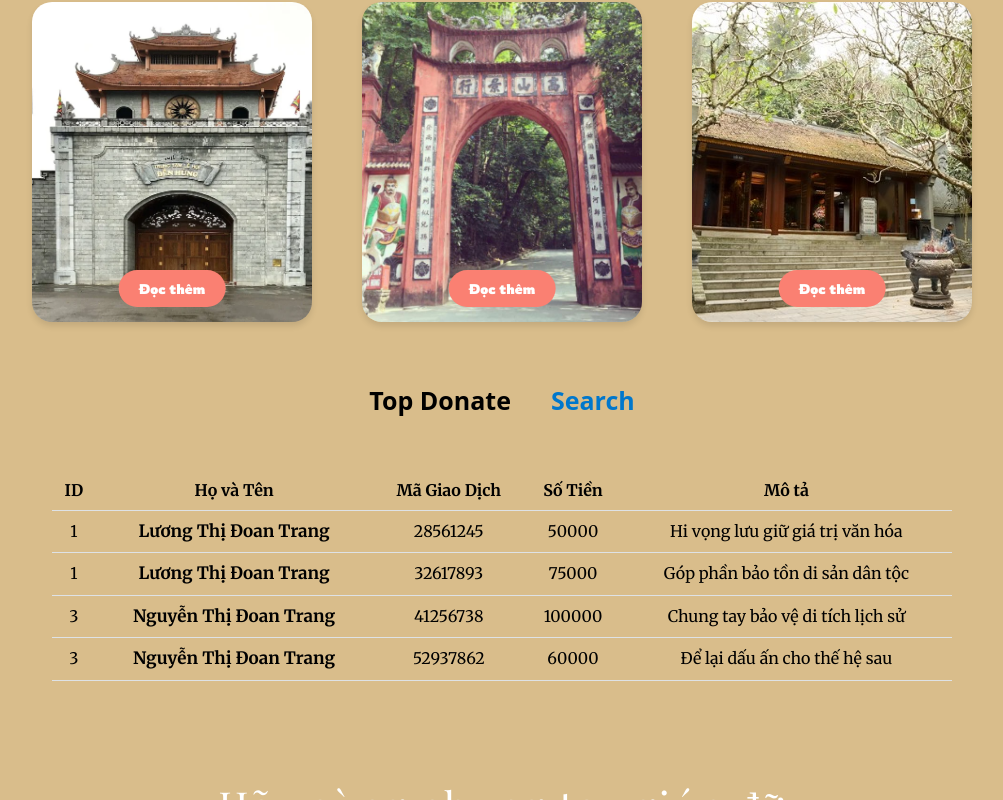
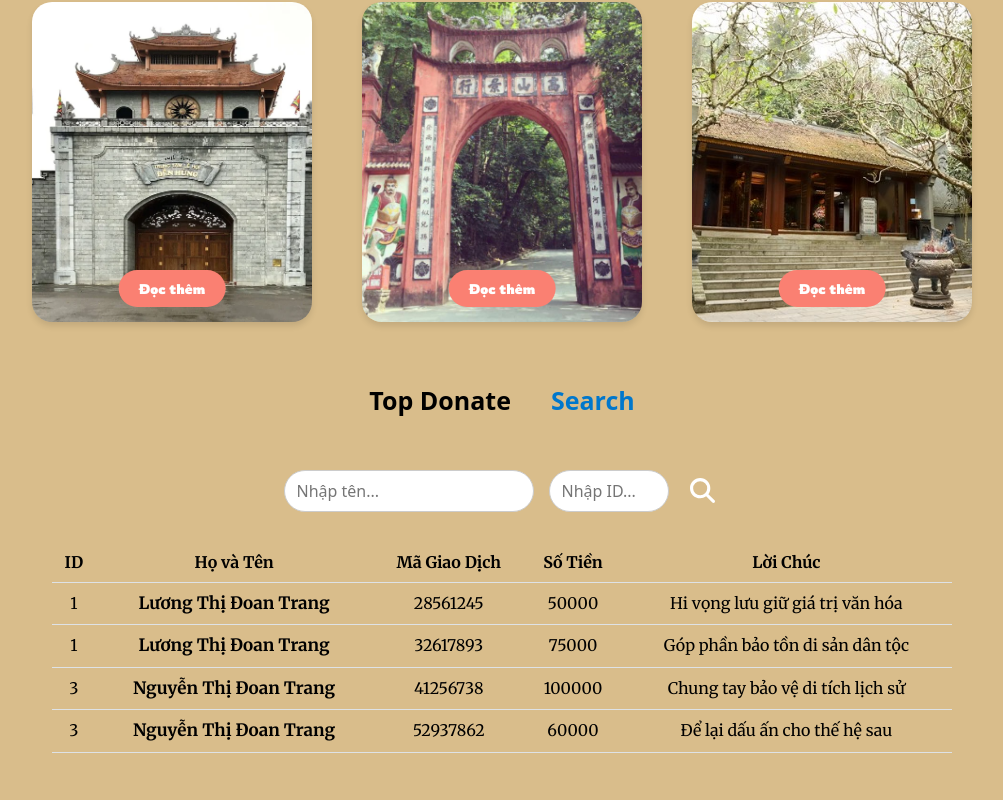
Before and after one commit to HungLyonLuudepythoin/origin, a React (Vite) app in the folder fe/: page /donate in a window 1280 px wide. Both pictures are taken after a click on the button "Search". Shown: the part 1051-1851 px from the top of the page, without its empty margins (138-1141 px from the left). Built offline with nearby package versions, Linux system fonts and the light colour scheme; a web font is replaced by a local one.

Commit message:
Chỉnh Sửa Lại Trang Donation

```diff
--- a/fe/package.json
+++ b/fe/package.json
@@ -10,6 +10,9 @@
     "preview": "vite preview"
   },
   "dependencies": {
+    "@fortawesome/fontawesome-svg-core": "^6.7.2",
+    "@fortawesome/free-solid-svg-icons": "^6.7.2",
+    "@fortawesome/react-fontawesome": "^0.2.2",
     "bootstrap": "^5.3.5",
     "react": "^19.0.0",
     "react-bootstrap": "^2.10.9",
--- a/fe/src/pages/donate.jsx
+++ b/fe/src/pages/donate.jsx
@@ -1,6 +1,8 @@
 import React, { useEffect, useRef, useState } from "react";
 import { useNavigate } from 'react-router-dom';
 import Table from 'react-bootstrap/Table';
+import { FontAwesomeIcon } from '@fortawesome/react-fontawesome';
+import { faMagnifyingGlass } from '@fortawesome/free-solid-svg-icons';
 import "../styles/donate.css";
 import { Tab } from "bootstrap";
 function Donate() {
@@ -67,6 +69,12 @@ function Donate() {
     }
     else if (status==="search") {
       return (
+      <>
+        <form id="searchForm" className="search-container">
+            <input type="text" name="name" placeholder="Nhập tên..." className="search-input1" />
+            <input type="text" name="id" placeholder="Nhập ID..." className="search-input2" />
+            <button type="submit" className="search-button"><FontAwesomeIcon icon={faMagnifyingGlass} /></button>
+        </form>
         <Table responsive hover className="tableTop">
           <thead>
             <tr>
@@ -74,7 +82,7 @@ function Donate() {
               <th>Họ và Tên</th>
               <th>Mã Giao Dịch</th>
               <th>Số Tiền</th>
-            <th>Mô tả</th>
+              <th>Lời Chúc</th>
             </tr>
           </thead>
           <tbody>
@@ -89,6 +97,7 @@ function Donate() {
             ))}
           </tbody>
         </Table>
+      </>
       )
     }
   }
--- a/fe/src/styles/donate.css
+++ b/fe/src/styles/donate.css
@@ -213,10 +213,43 @@ body {
     color: #009EFF;
 }
 
+/* Search */
+.search-container {
+    display: flex;
+    gap: 15px;
+    align-items: center;
+    margin-bottom: 30px;
+}
+
+.search-container input {
+    padding: 8px 12px;
+    font-size: 16px;
+    border: 1px solid #ccc;
+    border-radius: 30px;
+    flex: 1;
+}
+.search-input1 {
+    width: 250px;
+}
+.search-input2 {
+    max-width: 120px;
+}
+.search-button {
+    color: white;
+    cursor: pointer;
+    font-size: 25px;
+    height: 20px;
+}
+
+.search-button:hover {
+    color: #009EFF;
+}
+
+
 /* Donation Fill */
 .donate-help {
     text-align: center;
-    margin-bottom: 90px;
+
 }
 
 .donate-help h2 {
```
Also changed, not shown: 1 other file (tests, documents, lock files or other folders). Lines whose indentation alone changed are shown as unchanged.
